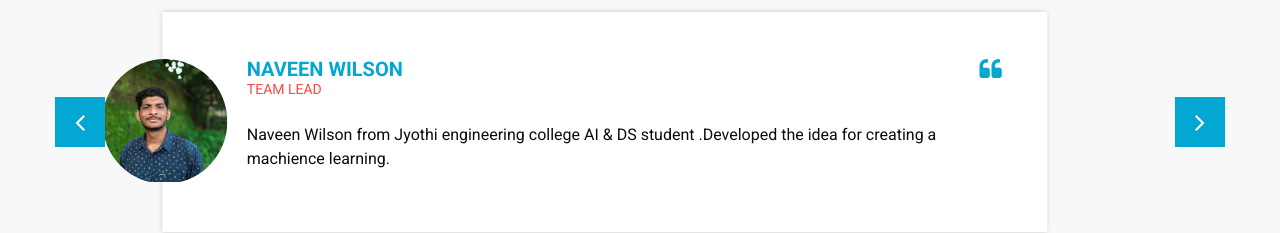
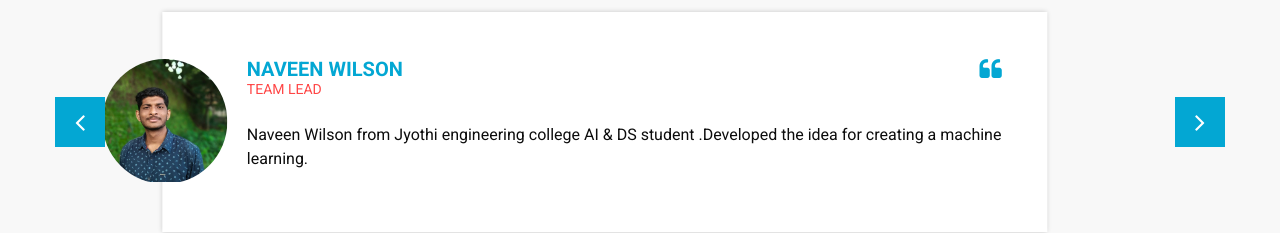
Before and after one commit to Mishal-Muhd/ewytthrjyo, a plain HTML site: page index.html in a window 1280 px wide. Shown: the part 3280-3513 px from the top of the page. Drawn offline with Linux system fonts and the light colour scheme; grey boxes are pictures that could not be loaded; a script that the page names is missing.

Commit message:
index.html

```diff
--- a/index.html
+++ b/index.html
@@ -582,7 +582,7 @@
                         <i class="fa fa-quote-left" aria-hidden="true"></i>
                       </div>
                       <p>
-                        Naveen Wilson from Jyothi engineering college AI & DS student .Developed the idea for creating a machience learning.
+                        Naveen Wilson from Jyothi engineering college AI & DS student .Developed the idea for creating a machine learning.
                       </p>
                     </div>
                   </div>
```
